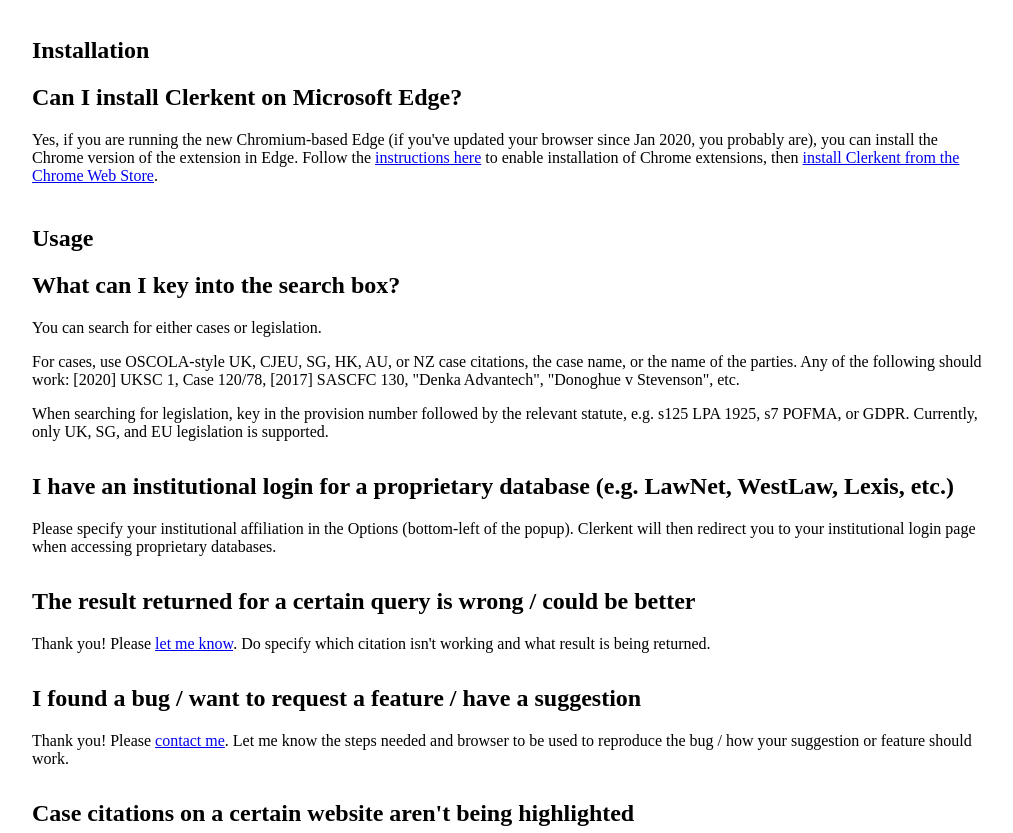
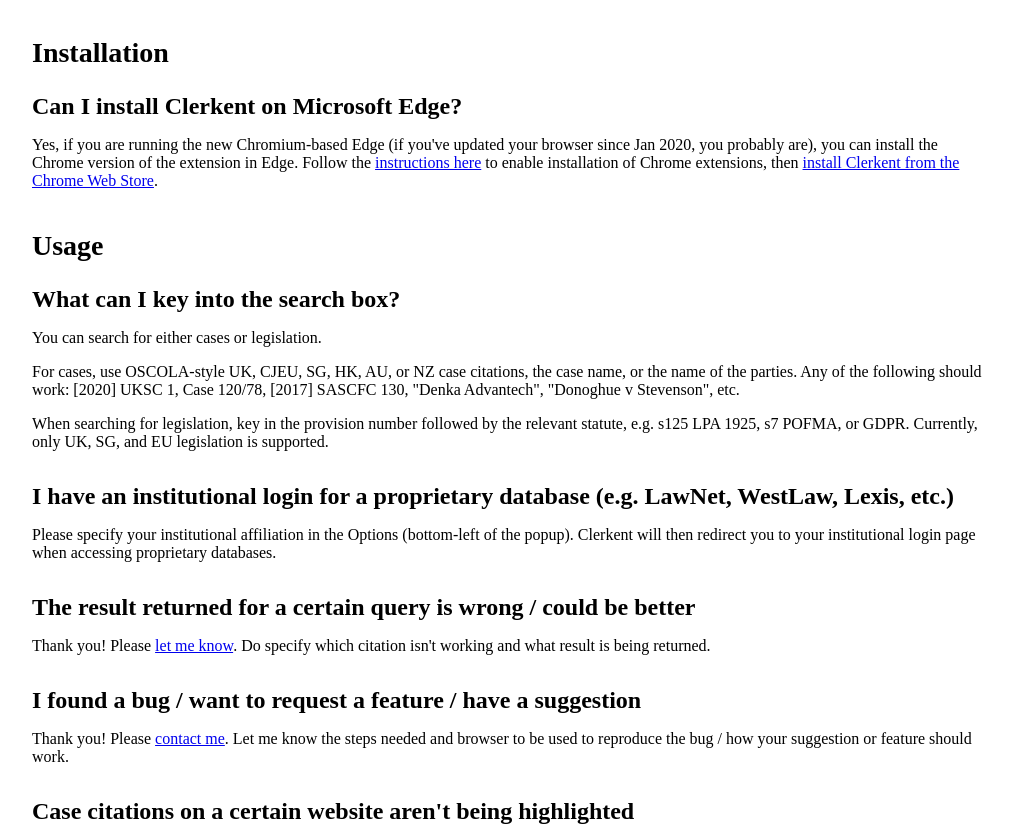
Before and after one commit to lacuna-technologies/clerkent-site, a Gatsby site: page /help/help in a window 1280 px wide. Shown: the part 119-952 px from the top of the page, without its empty margins (128-1141 px from the left). Built offline with nearby package versions, Linux system fonts and the light colour scheme; Gatsby itself is replaced by a stand-in of ours.

Commit message:
fix formatting

```diff
--- a/src/pages/help/help.scss
+++ b/src/pages/help/help.scss
@@ -2,20 +2,23 @@
 
   >h1 {
     text-align: center;
+    font-size: 2rem;
   }
 
   >h2 {
-    margin-top: 2.5rem;
+    margin: 2.5rem 0 1rem 0;
+    font-size: 1.75rem;
   }
 
   .question {
-    >h2 {
+    >h3 {
       font-size: 1.5rem;
       line-height: normal;
+      margin-bottom: 0.5rem;
     }
 
     &.highlighted {
-      >h2 {
+      >h3 {
         color: darkblue;
 
         &::before {
@@ -23,6 +26,10 @@
         }
       }
     }
+
+    p + p {
+      margin-top: 0.5rem;
+    }
   }
 
   .question+.question {
--- a/src/pages/help/help.tsx
+++ b/src/pages/help/help.tsx
@@ -32,7 +32,7 @@
 
       <h2>Installation</h2>
       <Question id="edge-installation">
-        <h2>Can I install Clerkent on Microsoft Edge?</h2>
+        <h3>Can I install Clerkent on Microsoft Edge?</h3>
         <p>
           Yes, if you are running the new Chromium-based Edge (if you've updated your browser since Jan 2020, you probably are), you can install the Chrome version of the extension in Edge. Follow the <a href="https://www.howtogeek.com/411830/how-to-install-google-chrome-extensions-in-microsoft-edge/">instructions here</a> to enable installation of Chrome extensions, then <a href="https://chrome.google.com/webstore/detail/clerkent/ogjefnociaddjemkkajgmfpmhmpokmhj">install Clerkent from the Chrome Web Store</a>.
         </p>
@@ -40,7 +40,7 @@
 
       <h2>Usage</h2>
       <Question>
-        <h2>What can I key into the search box?</h2>
+        <h3>What can I key into the search box?</h3>
         <p>
           You can search for either cases or legislation.
         </p>
@@ -52,31 +52,31 @@
         </p>
       </Question>
       <Question>
-        <h2>I have an institutional login for a proprietary database (e.g. LawNet, WestLaw, Lexis, etc.)</h2>
+        <h3>I have an institutional login for a proprietary database (e.g. LawNet, WestLaw, Lexis, etc.)</h3>
         <p>
           Please specify your institutional affiliation in the Options (bottom-left of the popup). Clerkent will then redirect you to your institutional login page when accessing proprietary databases.
         </p>
       </Question>
       <Question>
-        <h2>The result returned for a certain query is wrong / could be better</h2>
+        <h3>The result returned for a certain query is wrong / could be better</h3>
         <p>
           Thank you! Please <Link to="#contact">let me know</Link>. Do specify which citation isn't working and what result is being returned.
         </p>
       </Question>
       <Question>
-        <h2>I found a bug / want to request a feature / have a suggestion</h2>
+        <h3>I found a bug / want to request a feature / have a suggestion</h3>
         <p>
           Thank you! Please <Link to="#contact">contact me</Link>. Let me know the steps needed and browser to be used to reproduce the bug / how your suggestion or feature should work.
         </p>
       </Question>
       <Question>
-        <h2>Case citations on a certain website aren't being highlighted</h2>
+        <h3>Case citations on a certain website aren't being highlighted</h3>
         <p>Clerkent currently only activates on certain sites. If you <Link to="#contact">send me</Link> the URL to the site (stripped of anything too personal), I'll add it to the list and Clerkent will highlight citations on that site.</p>
       </Question>
 
       <h2>Privacy</h2>
       <Question>
-        <h2>Are searches tracked / is there telemetry / what data is collected?</h2>
+        <h3>Are searches tracked / is there telemetry / what data is collected?</h3>
         <p>
           Your search queries are used solely to perform the caselaw / legislation search in question. They are not logged or otherwise stored by Clerkent (although some query data may be stored by your browser or by the external 3rd-party databases queried by Clerkent).
         </p>
@@ -87,7 +87,7 @@
 
       <h2>Contact Information</h2>
       <Question id="contact">
-        <h2>How can I contact you?</h2>
+        <h3>How can I contact you?</h3>
         <p>
           You can contact me via <a href="mailto:clerkent@huey.xyz">email</a> or <a href="https://t.me/hueyy">Telegram</a>. If you want to stay anonymous, you can use <Link to="/feedback">this form</Link>.
         </p>
--- a/src/pages/home/Installation/Installation.scss
+++ b/src/pages/home/Installation/Installation.scss
@@ -10,7 +10,7 @@
     border: 1px solid black;
     padding: 1.5rem 2.5rem;
     cursor: pointer;
-    margin-bottom: 0.5rem;
+    margin-bottom: 1rem;
 
     >.left {
       margin-right: 1rem;
@@ -21,6 +21,8 @@
     }
 
     >.right {
+      display: flex;
+      align-items: center;
 
       h2,
       p {
--- a/src/styles/core.scss
+++ b/src/styles/core.scss
@@ -15,3 +15,18 @@
 .subtitle {
   font-weight: 400;
 }
+
+html {
+  font-family: system-ui,
+    -apple-system,
+    Segoe UI,
+    Roboto,
+    Ubuntu,
+    Cantarell,
+    Noto Sans,
+    sans-serif,
+    Apple Color Emoji,
+    Segoe UI Emoji,
+    Segoe UI Symbol,
+    Noto Color Emoji;
+}
```
Also changed, not shown: src/pages/home/home.scss (+13 -6 lines).
